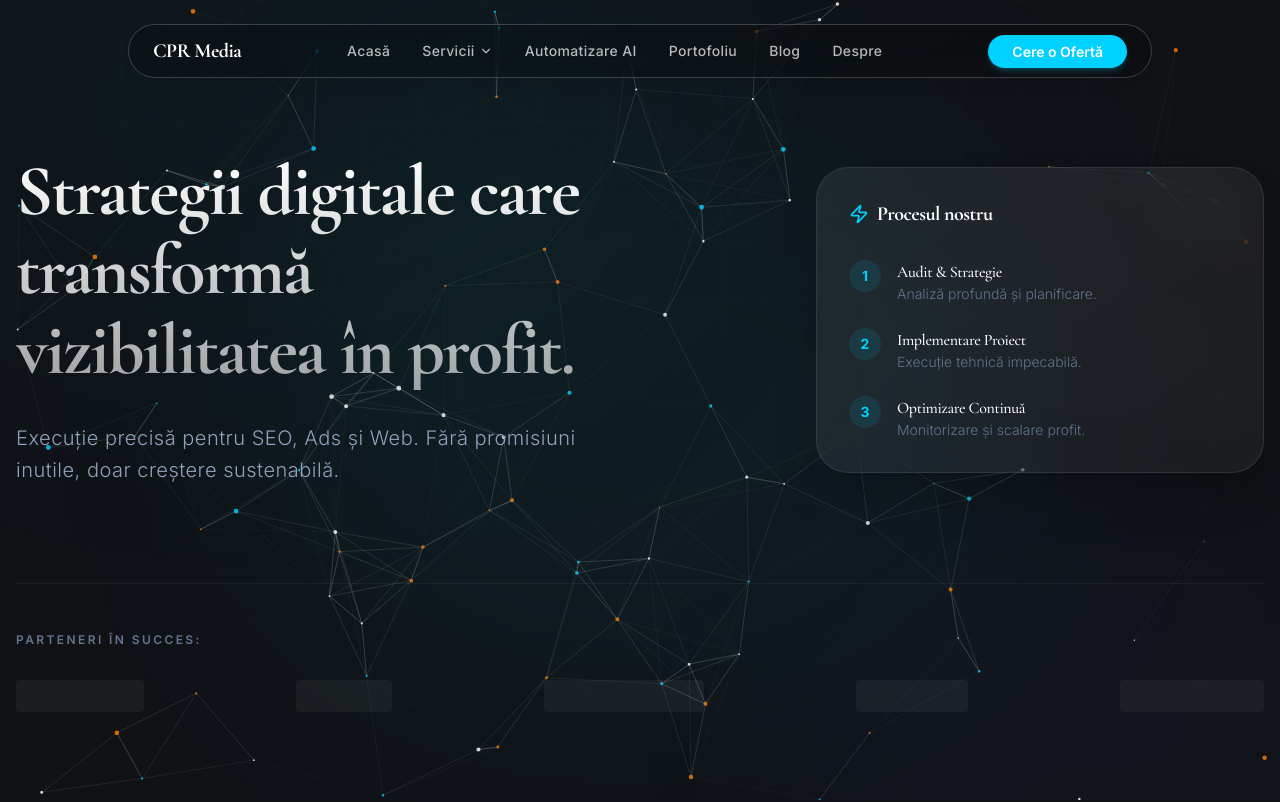
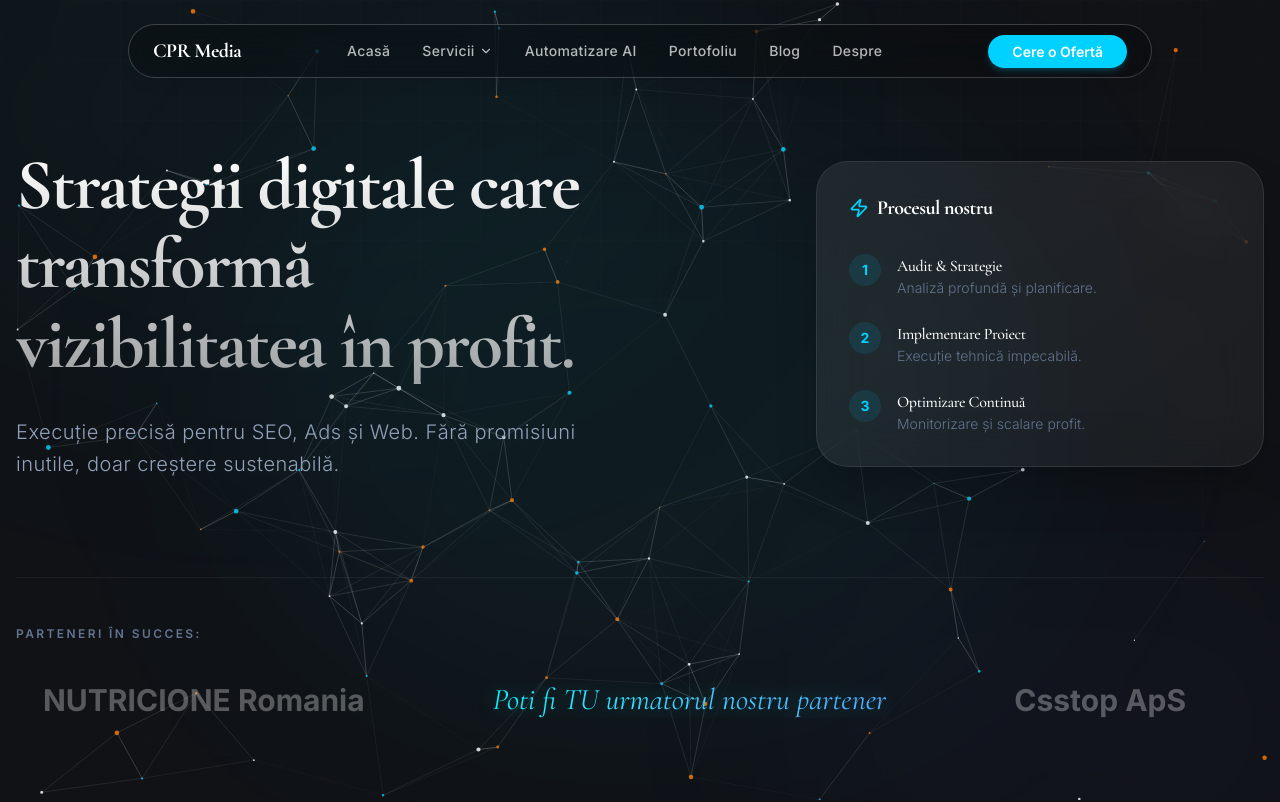
Before and after one commit to ciprianalexandru450-afk/PFA, a React (Vite) app: page / in a window 1280 px wide. Shown: the top 802 px of the page. Built offline with nearby package versions, Linux system fonts and the light colour scheme.

Commit message:
feat: Implement rotating partners section
Replaces static partner placeholders with a dynamic, horizontally scrolling carousel of partner names. This enhances user engagement and visual appeal by showcasing partnerships in a more interactive manner.

```diff
--- a/src/App.tsx
+++ b/src/App.tsx
@@ -474,16 +474,26 @@ const Hero = () => (
         initial={{ opacity: 0, y: 20 }}
         animate={{ opacity: 1, y: 0 }}
         transition={{ duration: 0.8, delay: 0.4 }}
-        className="mt-24 pt-12 border-t border-white/5"
+        className="mt-24 pt-12 border-t border-white/5 overflow-hidden"
       >
-        <p className="text-xs uppercase tracking-[0.2em] text-slate-500 font-semibold mb-8">Parteneri în succes:</p>
-        <div className="flex flex-wrap justify-between items-center gap-8 opacity-30 grayscale contrast-125">
-          {/* Placeholders for monochrome logos */}
-          <div className="h-8 w-32 bg-white/20 rounded animate-pulse" />
-          <div className="h-8 w-24 bg-white/20 rounded animate-pulse" />
-          <div className="h-8 w-40 bg-white/20 rounded animate-pulse" />
-          <div className="h-8 w-28 bg-white/20 rounded animate-pulse" />
-          <div className="h-8 w-36 bg-white/20 rounded animate-pulse" />
+        <p className="text-xs uppercase tracking-[0.2em] text-slate-500 font-semibold mb-10">Parteneri în succes:</p>
+
+        <div className="relative flex overflow-hidden group">
+          <div className="flex animate-infinite-scroll whitespace-nowrap items-center space-x-16 md:space-x-32 pr-16 md:pr-32">
+            {[...Array(2)].map((_, i) => (
+              <React.Fragment key={i}>
+                <span className="text-2xl md:text-3xl font-sans font-bold text-white/30 hover:text-white hover:drop-shadow-[0_0_15px_rgba(0,242,254,0.8)] transition-all duration-300 cursor-default">
+                  Csstop ApS
+                </span>
+                <span className="text-2xl md:text-3xl font-sans font-bold text-white/30 hover:text-white hover:drop-shadow-[0_0_15px_rgba(0,242,254,0.8)] transition-all duration-300 cursor-default">
+                  NUTRICIONE Romania
+                </span>
+                <span className="text-2xl md:text-3xl font-serif italic bg-clip-text text-transparent bg-gradient-to-r from-[#00f2fe] to-[#4facfe] drop-shadow-[0_0_10px_rgba(0,242,254,0.3)] hover:drop-shadow-[0_0_20px_rgba(0,242,254,0.8)] transition-all duration-300 cursor-default">
+                  Poti fi TU urmatorul nostru partener
+                </span>
+              </React.Fragment>
+            ))}
+          </div>
         </div>
       </motion.div>
     </div>
--- a/src/index.css
+++ b/src/index.css
@@ -46,6 +46,15 @@
     animation: float-reverse 25s ease-in-out infinite;
   }
 
+  @keyframes infinite-scroll {
+    from { transform: translateX(0); }
+    to { transform: translateX(-50%); }
+  }
+
+  .animate-infinite-scroll {
+    animation: infinite-scroll 30s linear infinite;
+  }
+
   h1, h2, h3, h4, h5, h6 {
     @apply font-serif text-white tracking-tight;
   }
```
